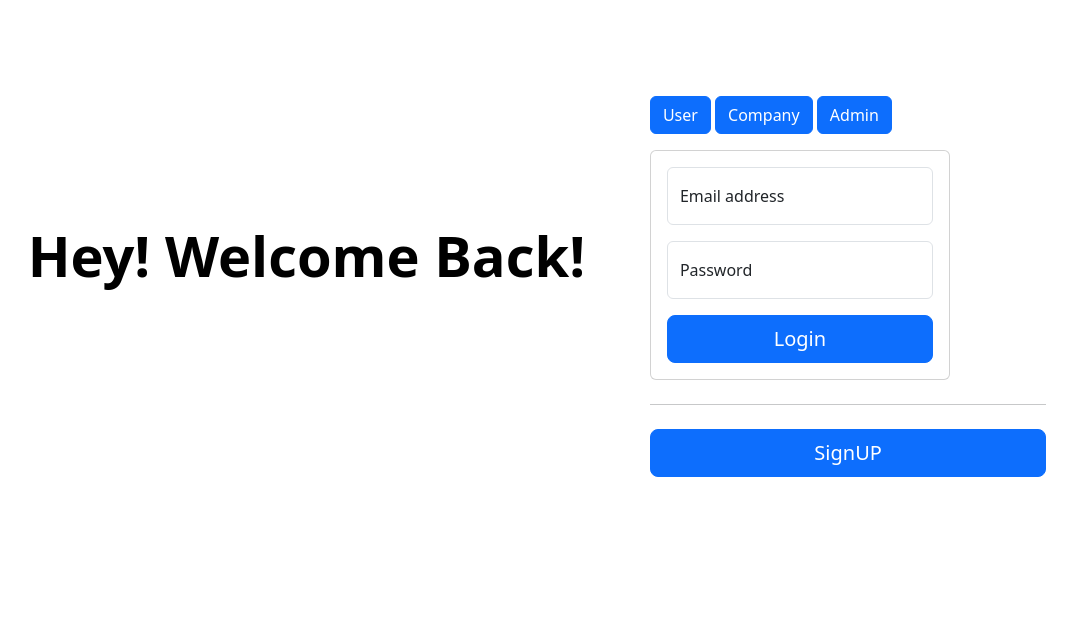
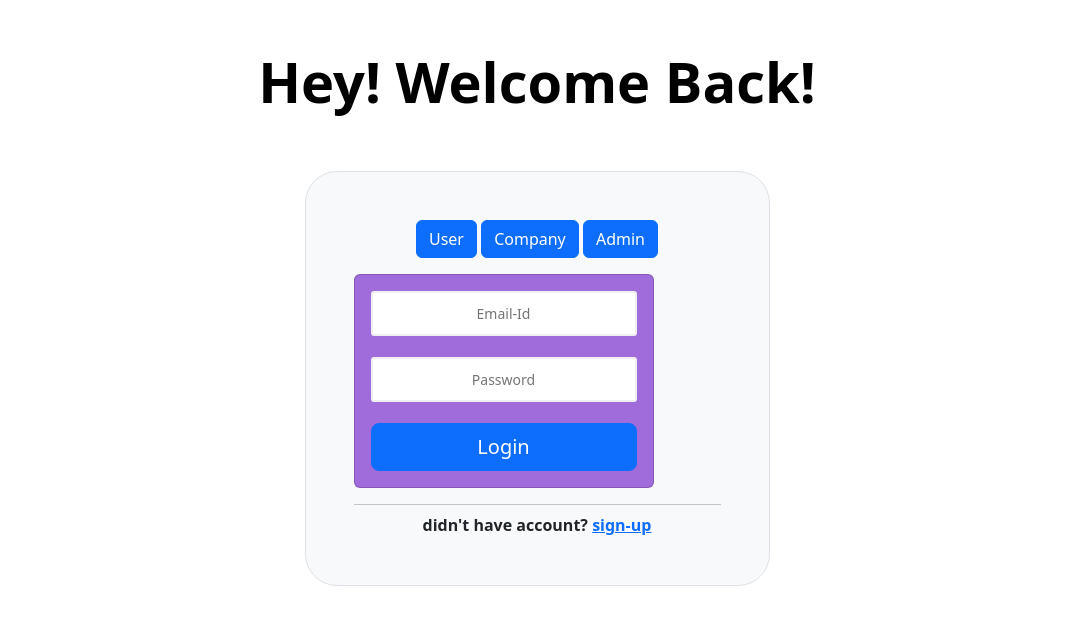
Before and after one commit to Viswajith63/Job-Search-Website---ITJobster, a Django app: page /login in a window 1280 px wide, after a click on "User". Shown: the top 625 px of the page, without its empty margins (103-1180 px from the left). Run offline with Django 4.2, Linux system fonts and the light colour scheme.

Commit message:
add my login

```diff
--- a/itjobster/jobster/static/css/signup.css
+++ b/itjobster/jobster/static/css/login.css
@@ -1,4 +1,5 @@
-*{
+
+* {
     text-align: center;
 }
 
@@ -12,8 +13,7 @@
 .card {
     text-align: center;
     background-color: #8c4ad3cf;
-    margin-left: 30px;
-}
+    }
 
 .form h1 {
     font-size: 1.5em;
--- a/itjobster/jobster/templates/login.html
+++ b/itjobster/jobster/templates/login.html
@@ -1,112 +1,96 @@
 <html>
 
 <head>
+  <title>Login</title>
   <link href="https://cdn.jsdelivr.net/npm/bootstrap@5.3.1/dist/css/bootstrap.min.css" rel="stylesheet"
     integrity="sha384-4bw+/aepP/YC94hEpVNVgiZdgIC5+VKNBQNGCHeKRQN+PtmoHDEXuppvnDJzQIu9" crossorigin="anonymous">
-
-    <style>
-        .gradient-custom {
-            /* fallback for old browsers */
-            background: #6a11cb;
-
-            /* Chrome 10-25, Safari 5.1-6 */
-            background: -webkit-linear-gradient(to right, rgba(106, 17, 203, 1), rgba(37, 117, 252, 1));
-
-            /* W3C, IE 10+/ Edge, Firefox 16+, Chrome 26+, Opera 12+, Safari 7+ */
-            background: linear-gradient(to right, rgba(106, 17, 203, 1), rgba(37, 117, 252, 1))
-        }
-    </style>
-
 </head>
 
 <body>
   <script src="https://cdn.jsdelivr.net/npm/bootstrap@5.3.1/dist/js/bootstrap.bundle.min.js"
     integrity="sha384-HwwvtgBNo3bZJJLYd8oVXjrBZt8cqVSpeBNS5n7C8IVInixGAoxmnlMuBnhbgrkm"
     crossorigin="anonymous"></script>
-        <div>
-
-        <div class="container col-xl-10 col-xxl-8 px-4 py-5">
-            <div class="row align-items-center g-lg-5 py-5">
-              <div class="col-lg-7 text-center text-lg-start">
-                <h1 class="display-4 fw-bold lh-1 text-body-emphasis mb-3">Hey! Welcome Back!</h1>
-                <p class="col-lg-10 fs-4"></p>
+    {% load static %}
+  <link rel="stylesheet" href="{%static "css/login.css" %}">
+  <div class="container col-xxl-8 px-auto py-auto">
+    <div class="row align-items-center g-lg-2 py-5">
+      <h1 class="display-4 fw-bold" style="color: rgb(0, 0, 0);">Hey! Welcome Back!</h1>
       <br></br>
     </div>
     <div class="col-md-10 mx-auto col-lg-5">
+      <div class="p-4 p-md-5 border rounded-5 bg-body-tertiary" name="form" style="min-height: 0px;">
         <p>
-                    <button class="btn btn-primary" type="button" data-bs-toggle="collapse" data-bs-target="#collapseWidthExample" aria-expanded="false" aria-controls="collapseWidthExample">
+          <button class="btn btn-primary collapsed" type="button" data-bs-toggle="collapse"
+            data-bs-target="#collapseWidthExample" aria-expanded="false" aria-controls="collapseWidthExample">
             User
           </button>
-                    <a class="btn btn-primary" type="button" data-bs-toggle="collapse" data-bs-target="#collapseExample" aria-expanded="false" aria-controls="collapseExample">
+          <button class="btn btn-primary collapsed" type="button" data-bs-toggle="collapse"
+            data-bs-target="#collapseExample" aria-expanded="false" aria-controls="collapseWidthExample">
             Company
-                    </a>
-                    <button class="btn btn-primary" type="button" data-bs-toggle="collapse" data-bs-target="#WidthExample" aria-expanded="false" aria-controls="WidthExample">
+          </button>
+          <button class="btn btn-primary collapsed" type="button" data-bs-toggle="collapse"
+            data-bs-target="#WidthExample" aria-expanded="false" aria-controls="collapseWidthExample">
             Admin
           </button>
         </p>
-                  <div style="min-height: 0px;">
-                    <form method="POST">
+        <form id="ulogin" method="POST">
           {% csrf_token %}
           <div class="collapse collapse-horizontal" id="collapseWidthExample">
             <div class="card card-body" style="width: 300px;">
-                    <div class="form-floating mb-3">
-                    <input type="email" class="form-control" id="floatingInput" placeholder="name@example.com" name="email">
-                    <label for="floatingInput">Email address</label>
+              <div class="form-field mb-3">
+                <input type="email" id="umail" placeholder="Email-Id" autocomplete="off" name="email">
+                <small></small>
               </div>
-                  <div class="form-floating mb-3">
-                    <input type="password" class="form-control" id="floatingPassword" placeholder="Password" name="password">
-                    <label for="floatingPassword">Password</label>
+              <div class="form-field mb-3">
+                <input type="password" id="upass" placeholder="Password" autocomplete="off" name="password">
+                <small></small>
               </div>
               <button class="w-100 btn btn-lg btn-primary" type="submit">Login</button>
             </div>
           </div>
         </form>
-                  <form method="POST" action="/clogin">
+        <form id="clogin" method="POST" action="/clogin">
           {% csrf_token %}
-
           <div class="collapse collapse-horizontal" id="collapseExample">
             <div class="card card-body" style="width: 300px;">
-                  <div class="form-floating mb-3">
-                  <input type="gstin" class="form-control" id="floatingInput" placeholder="Gstin number" name="gstin">
-                  <label for="floatingInput">GSTIN</label>
+              <div class="form-field mb-3">
+                <input type="email" id="ccin" placeholder="CIN number" autocomplete="off" name="gstin">
+                <small></small>
               </div>
-                <div class="form-floating mb-3">
-                  <input type="password" class="form-control" id="floatingPassword" placeholder="Password" name="password">
-                  <label for="floatingPassword">Password</label>
+              <div class="form-field mb-3">
+                <input type="password" id="cpass" placeholder="Password" autocomplete="off" name="password">
+                <small></small>
               </div>
               <button class="w-100 btn btn-lg btn-primary" type="submit">Login</button>
             </div>
           </div>
         </form>
-            <form method="POST" action="/alogin">
+        <form id="alogin" method="POST" action="/alogin">
           {% csrf_token %}
-              <div style="min-height: 0px;">
           <div class="collapse collapse-horizontal" id="WidthExample">
             <div class="card card-body" style="width: 300px;">
-                <div class="form-floating mb-3">
-                <input type="email" class="form-control" id="floatingInput" placeholder="name@example.com" name="email">
-                <label for="floatingInput">Email address</label>
+              <div class="form-field mb-3">
+                <input type="email" id="amail" placeholder="Email-Id" autocomplete="off" name="email">
+                <small></small>
               </div>
-              <div class="form-floating mb-3">
-                <input type="password" class="form-control" id="floatingPassword" placeholder="Password" name="password">
-                <label for="floatingPassword">Password</label>
+              <div class="form-field mb-3">
+                <input type="password" id="apass" placeholder="Password" autocomplete="off" name="password">
+                <small></small>
               </div>
               <button class="w-100 btn btn-lg btn-primary" type="submit">Login</button>
             </div>
           </div>
-            </div>
         </form>
-                  <hr class="my-4">
+        <hr class="my-2">
         <div>
-                    <a href="{% url 'signup' %}">
-                    <button class="w-100 btn btn-lg btn-primary" type="button">SignUP</button> </a>
-
+          <b>didn't have account?
+            <a href="{% url 'signup' %}">sign-up</a>
+          </b>
         </div>
       </div>
     </div>
   </div>
-          </div>
+  <!-- <script src="login.js"></script> -->
 </body>
 
-
 </html>
```
Also changed, not shown: itjobster/jobster/templates/oldlogin.html (added, +111 -0 lines). Lines whose indentation alone changed are shown as unchanged.
